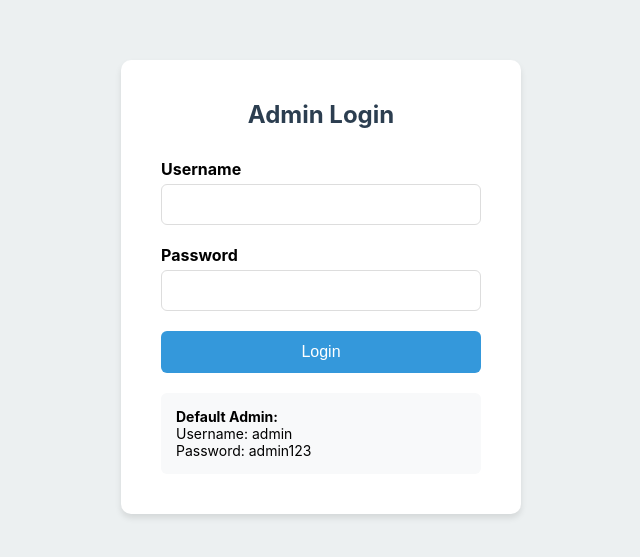
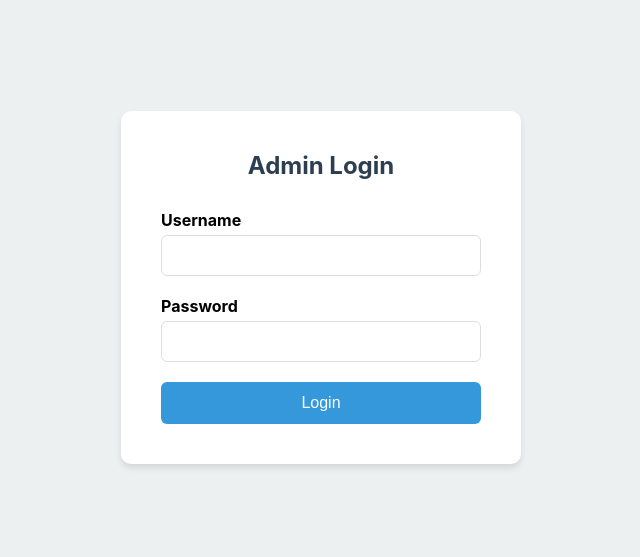
Before and after one commit to chhelu123/vaultx-admin, a React (Create React App) app: page / in a window 1280 px wide. Shown: the part 113-670 px from the top of the page, without its empty margins (319-959 px from the left). Built offline with nearby package versions, Linux system fonts and the light colour scheme.

Commit message:
Remove default credentials from login page

```diff
--- a/src/pages/Login.js
+++ b/src/pages/Login.js
@@ -73,11 +73,7 @@ const Login = ({ onLogin }) => {
           </button>
         </form>
 
-        <div style={{ marginTop: '20px', padding: '15px', backgroundColor: '#f8f9fa', borderRadius: '6px', fontSize: '14px' }}>
-          <strong>Default Admin:</strong><br />
-          Username: admin<br />
-          Password: admin123
-        </div>
+
       </div>
     </div>
   );
```
